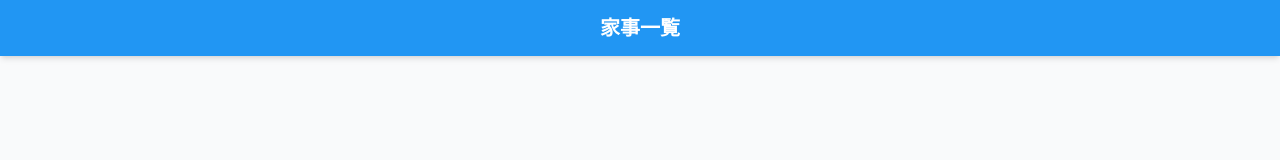
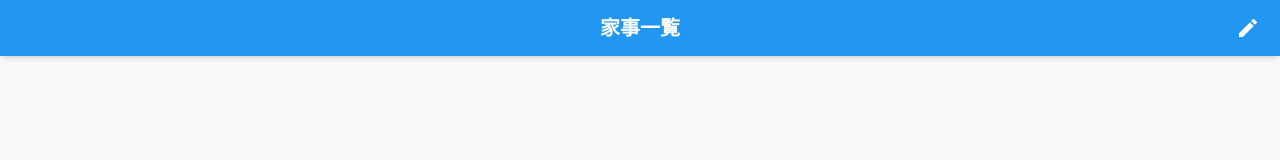
Before and after one commit to kinobon/chore-app, a React (Vite) app: page / in a window 1280 px wide. Shown: the top 160 px of the page. Built offline with nearby package versions, Linux system fonts and the light colour scheme.

Commit message:
feat: ドラッグ&ドロップを上下ボタンによる並び替えに変更

```diff
--- a/src/App.tsx
+++ b/src/App.tsx
@@ -11,7 +11,7 @@ import type { View } from "./store/useUIStore";
 const viewOrder: View[] = ["chores", "calendar", "settings"];
 
 function App() {
-  const { currentView, setView } = useUIStore();
+  const { currentView, setView, isEditMode, toggleEditMode } = useUIStore();
   const [isTransitioning, setIsTransitioning] = useState(false);
   const [displayView, setDisplayView] = useState(currentView);
   const [direction, setDirection] = useState<"forward" | "backward">("forward");
@@ -20,15 +20,19 @@ function App() {
   const getHeaderConfig = (view: View) => {
     switch (view) {
       case "chores":
-        return { title: "家事一覧", showBack: false };
+        return {
+          title: isEditMode ? "家事を編集" : "家事一覧",
+          showBack: false,
+          showEdit: true,
+        };
       case "calendar":
-        return { title: "カレンダー", showBack: false };
+        return { title: "カレンダー", showBack: false, showEdit: false };
       case "settings":
-        return { title: "設定", showBack: false };
+        return { title: "設定", showBack: false, showEdit: false };
       case "detail":
-        return { title: "家事詳細", showBack: true };
+        return { title: "家事詳細", showBack: true, showEdit: false };
       default:
-        return { title: "", showBack: false };
+        return { title: "", showBack: false, showEdit: false };
     }
   };
 
@@ -70,6 +74,20 @@ function App() {
         onLeftClick={
           headerConfig.showBack ? () => setView("chores") : undefined
         }
+        rightIcon={
+          headerConfig.showEdit ? (
+            isEditMode ? (
+              <svg className="w-6 h-6" fill="currentColor" viewBox="0 0 24 24">
+                <path d="M19 6.41L17.59 5 12 10.59 6.41 5 5 6.41 10.59 12 5 17.59 6.41 19 12 13.41 17.59 19 19 17.59 13.41 12z" />
+              </svg>
+            ) : (
+              <svg className="w-6 h-6" fill="currentColor" viewBox="0 0 24 24">
+                <path d="M3 17.25V21h3.75L17.81 9.94l-3.75-3.75L3 17.25zM20.71 7.04c.39-.39.39-1.02 0-1.41l-2.34-2.34c-.39-.39-1.02-.39-1.41 0l-1.83 1.83 3.75 3.75 1.83-1.83z" />
+              </svg>
+            )
+          ) : undefined
+        }
+        onRightClick={headerConfig.showEdit ? toggleEditMode : undefined}
       />
 
       {/* コンテンツエリア */}
--- a/src/components/ChoreCard.tsx
+++ b/src/components/ChoreCard.tsx
@@ -8,6 +8,7 @@ interface ChoreCardProps {
   onComplete: (id: string) => void;
   onUncomplete: (id: string) => void;
   onClick: (id: string) => void;
+  className?: string;
 }
 
 export const ChoreCard: React.FC<ChoreCardProps> = ({
@@ -15,6 +16,7 @@ export const ChoreCard: React.FC<ChoreCardProps> = ({
   onComplete,
   onUncomplete,
   onClick,
+  className = "",
 }) => {
   const formatDate = (records: { date: string }[]) => {
     if (records.length === 0) return "未実施";
@@ -39,7 +41,7 @@ export const ChoreCard: React.FC<ChoreCardProps> = ({
   };
 
   return (
-    <Card onClick={() => onClick(chore.id)} className="mb-4">
+    <Card onClick={() => onClick(chore.id)} className={`mb-4 ${className}`}>
       <div className="p-4">
         <div className="flex items-center justify-between">
           <div className="flex items-center flex-1">
--- a/src/components/ui/AppBar.tsx
+++ b/src/components/ui/AppBar.tsx
@@ -4,12 +4,16 @@ interface AppBarProps {
   title: string;
   leftIcon?: React.ReactNode;
   onLeftClick?: () => void;
+  rightIcon?: React.ReactNode;
+  onRightClick?: () => void;
 }
 
 export const AppBar: React.FC<AppBarProps> = ({
   title,
   leftIcon,
   onLeftClick,
+  rightIcon,
+  onRightClick,
 }) => {
   return (
     <header className="bg-primary text-white shadow-md sticky top-0 z-40">
@@ -29,8 +33,17 @@ export const AppBar: React.FC<AppBarProps> = ({
         {/* 中央: タイトル */}
         <h1 className="text-xl font-semibold flex-1 text-center">{title}</h1>
 
-        {/* 右側: バランス用スペーサー */}
-        <div className="w-8"></div>
+        {/* 右側: アクションボタンまたはスペーサー */}
+        <div className="w-8 flex items-center justify-center">
+          {rightIcon && (
+            <button
+              onClick={onRightClick}
+              className="p-1 rounded-full hover:bg-blue-700 transition-colors animate-fadeInLeft"
+            >
+              {rightIcon}
+            </button>
+          )}
+        </div>
       </div>
     </header>
   );
--- a/src/store/useChoresStore.ts
+++ b/src/store/useChoresStore.ts
@@ -17,6 +17,8 @@ interface ChoresState {
   addChore: (name: string, color: string) => void;
   updateChore: (id: string, name: string, color: string) => void;
   deleteChore: (id: string) => void;
+  deleteChores: (ids: string[]) => void;
+  reorderChores: (newOrder: Chore[]) => void;
   completeChore: (id: string, date?: string) => void;
   uncompleteChore: (id: string, date?: string) => void;
   exportData: () => string;
@@ -49,6 +51,11 @@ export const useChoresStore = create<ChoresState>()(
         set((state) => ({
           chores: state.chores.filter((chore) => chore.id !== id),
         })),
+      deleteChores: (ids: string[]) =>
+        set((state) => ({
+          chores: state.chores.filter((chore) => !ids.includes(chore.id)),
+        })),
+      reorderChores: (newOrder: Chore[]) => set({ chores: newOrder }),
       completeChore: (id: string, date?: string) =>
         set((state) => ({
           chores: state.chores.map((chore) => {
--- a/src/store/useUIStore.ts
+++ b/src/store/useUIStore.ts
@@ -5,12 +5,43 @@ export type View = "chores" | "calendar" | "settings" | "detail";
 interface UIState {
   currentView: View;
   selectedChoreId: string | null;
+  isEditMode: boolean;
+  selectedChoreIds: Set<string>;
   setView: (view: View, choreId?: string) => void;
+  toggleEditMode: () => void;
+  toggleChoreSelection: (choreId: string) => void;
+  clearSelection: () => void;
+  selectAll: (choreIds: string[]) => void;
 }
 
 export const useUIStore = create<UIState>((set) => ({
   currentView: "chores",
   selectedChoreId: null,
+  isEditMode: false,
+  selectedChoreIds: new Set(),
   setView: (view: View, choreId?: string) =>
-    set({ currentView: view, selectedChoreId: choreId || null }),
+    set({
+      currentView: view,
+      selectedChoreId: choreId || null,
+      isEditMode: false, // ビュー切り替え時は編集モード解除
+      selectedChoreIds: new Set(),
+    }),
+  toggleEditMode: () =>
+    set((state) => ({
+      isEditMode: !state.isEditMode,
+      selectedChoreIds: new Set(), // 編集モード切り替え時は選択をクリア
+    })),
+  toggleChoreSelection: (choreId: string) =>
+    set((state) => {
+      const newSelection = new Set(state.selectedChoreIds);
+      if (newSelection.has(choreId)) {
+        newSelection.delete(choreId);
+      } else {
+        newSelection.add(choreId);
+      }
+      return { selectedChoreIds: newSelection };
+    }),
+  clearSelection: () => set({ selectedChoreIds: new Set() }),
+  selectAll: (choreIds: string[]) =>
+    set({ selectedChoreIds: new Set(choreIds) }),
 }));
--- a/src/views/ChoresView.tsx
+++ b/src/views/ChoresView.tsx
@@ -6,8 +6,22 @@ import { useChoresStore } from "@/store/useChoresStore";
 import { useUIStore } from "@/store/useUIStore";
 
 export const ChoresView: React.FC = () => {
-  const { chores, addChore, completeChore, uncompleteChore } = useChoresStore();
-  const { setView } = useUIStore();
+  const {
+    chores,
+    addChore,
+    completeChore,
+    uncompleteChore,
+    deleteChores,
+    reorderChores,
+  } = useChoresStore();
+  const {
+    setView,
+    isEditMode,
+    toggleChoreSelection,
+    selectedChoreIds,
+    clearSelection,
+    selectAll,
+  } = useUIStore();
   const [modalOpen, setModalOpen] = useState(false);
 
   const handleAddChore = (name: string, color: string) => {
@@ -15,11 +29,73 @@ export const ChoresView: React.FC = () => {
   };
 
   const handleChoreClick = (choreId: string) => {
+    if (isEditMode) {
+      toggleChoreSelection(choreId);
+    } else {
       setView("detail", choreId);
+    }
+  };
+
+  const handleDeleteSelected = () => {
+    if (selectedChoreIds.size === 0) return;
+    if (confirm(`${selectedChoreIds.size}個の家事を削除しますか?`)) {
+      deleteChores(Array.from(selectedChoreIds));
+      clearSelection();
+    }
+  };
+
+  const handleSelectAll = () => {
+    if (selectedChoreIds.size === chores.length) {
+      clearSelection();
+    } else {
+      selectAll(chores.map((c) => c.id));
+    }
+  };
+
+  const handleMoveUp = (index: number) => {
+    if (index === 0) return;
+    const newChores = [...chores];
+    [newChores[index - 1], newChores[index]] = [
+      newChores[index],
+      newChores[index - 1],
+    ];
+    reorderChores(newChores);
+  };
+
+  const handleMoveDown = (index: number) => {
+    if (index === chores.length - 1) return;
+    const newChores = [...chores];
+    [newChores[index], newChores[index + 1]] = [
+      newChores[index + 1],
+      newChores[index],
+    ];
+    reorderChores(newChores);
   };
 
   return (
     <div className="flex flex-col h-full relative">
+      {/* 編集モード時のツールバー */}
+      {isEditMode && (
+        <div className="bg-white border-b border-gray-200 px-4 py-3 flex items-center justify-between">
+          <button
+            onClick={handleSelectAll}
+            className="text-sm text-primary font-medium"
+          >
+            {selectedChoreIds.size === chores.length ? "全選択解除" : "全選択"}
+          </button>
+          <span className="text-sm text-gray-600">
+            {selectedChoreIds.size}個選択中
+          </span>
+          <button
+            onClick={handleDeleteSelected}
+            disabled={selectedChoreIds.size === 0}
+            className="text-sm font-medium disabled:text-gray-400 text-red-600"
+          >
+            削除
+          </button>
+        </div>
+      )}
+
       <div className="flex-1 overflow-y-auto px-4 pt-4 pb-4">
         {chores.length === 0 ? (
           <div className="flex flex-col items-center justify-center min-h-[50vh] text-center">
@@ -31,19 +107,68 @@ export const ChoresView: React.FC = () => {
             </p>
           </div>
         ) : (
-          chores.map((chore) => (
+          chores.map((chore, index) => (
+            <div key={chore.id} className="flex items-center gap-2 mb-4">
+              {/* チェックボックス */}
+              {isEditMode && (
+                <div className="flex-shrink-0 pl-2">
+                  <input
+                    type="checkbox"
+                    checked={selectedChoreIds.has(chore.id)}
+                    onChange={() => toggleChoreSelection(chore.id)}
+                    className="w-5 h-5 rounded border-gray-300"
+                    onClick={(e) => e.stopPropagation()}
+                  />
+                </div>
+              )}
+
+              {/* カード本体 */}
+              <div className="flex-1">
                 <ChoreCard
-              key={chore.id}
                   chore={chore}
                   onComplete={completeChore}
                   onUncomplete={uncompleteChore}
                   onClick={handleChoreClick}
                 />
+              </div>
+
+              {/* 並び替えボタン */}
+              {isEditMode && (
+                <div className="flex flex-col gap-1 pr-2">
+                  <button
+                    onClick={() => handleMoveUp(index)}
+                    disabled={index === 0}
+                    className="p-1 rounded hover:bg-gray-100 disabled:opacity-30 disabled:cursor-not-allowed transition-colors"
+                  >
+                    <svg
+                      className="w-6 h-6 text-gray-600"
+                      fill="currentColor"
+                      viewBox="0 0 24 24"
+                    >
+                      <path d="M7.41 15.41L12 10.83l4.59 4.58L18 14l-6-6-6 6z" />
+                    </svg>
+                  </button>
+                  <button
+                    onClick={() => handleMoveDown(index)}
+                    disabled={index === chores.length - 1}
+                    className="p-1 rounded hover:bg-gray-100 disabled:opacity-30 disabled:cursor-not-allowed transition-colors"
+                  >
+                    <svg
+                      className="w-6 h-6 text-gray-600"
+                      fill="currentColor"
+                      viewBox="0 0 24 24"
+                    >
+                      <path d="M7.41 8.59L12 13.17l4.59-4.58L18 10l-6 6-6-6z" />
+                    </svg>
+                  </button>
+                </div>
+              )}
+            </div>
           ))
         )}
       </div>
 
-      <FAB onClick={() => setModalOpen(true)} />
+      {!isEditMode && <FAB onClick={() => setModalOpen(true)} />}
 
       <AddChoreModal
         isOpen={modalOpen}
```
Lines whose indentation alone changed are shown as unchanged.
